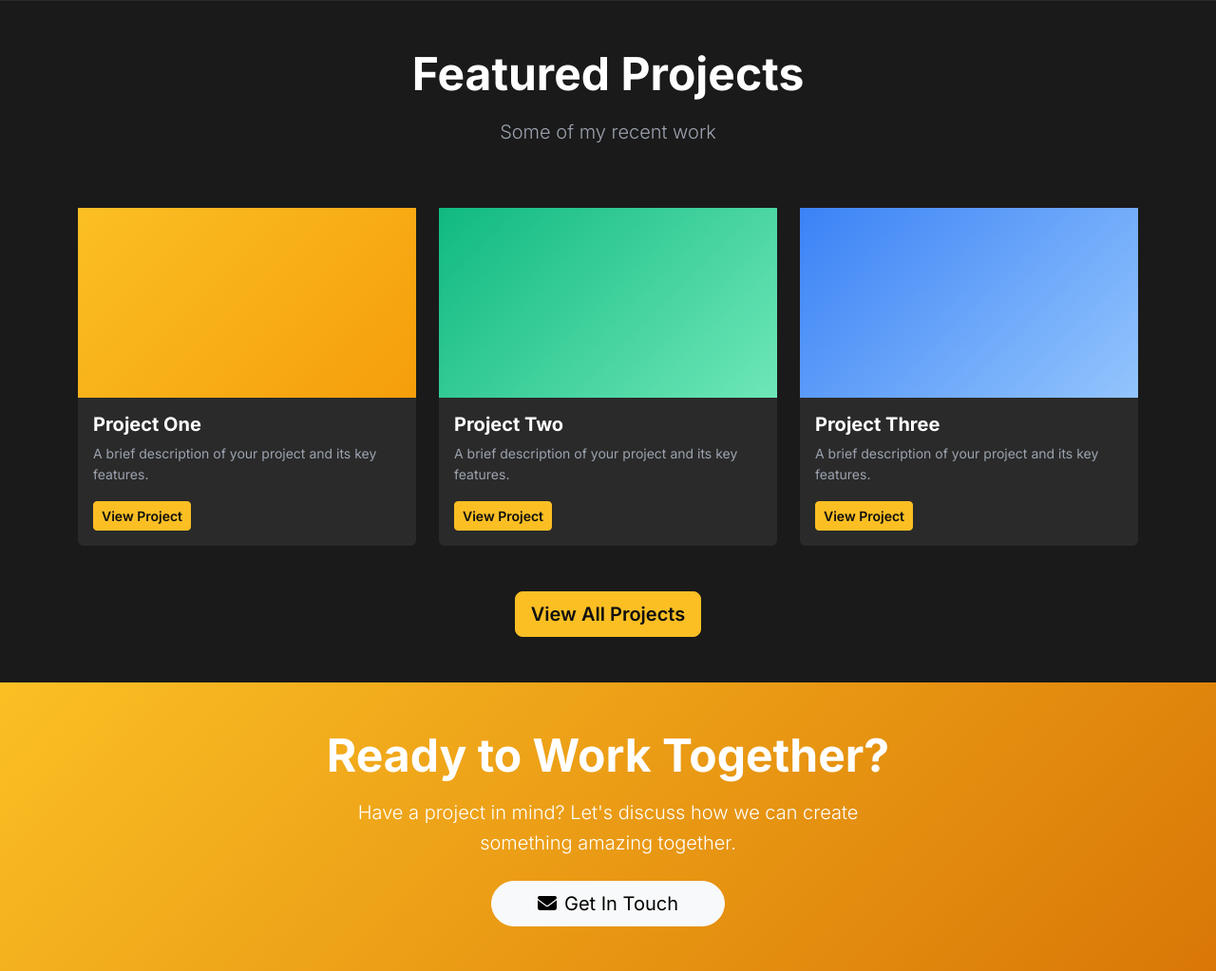
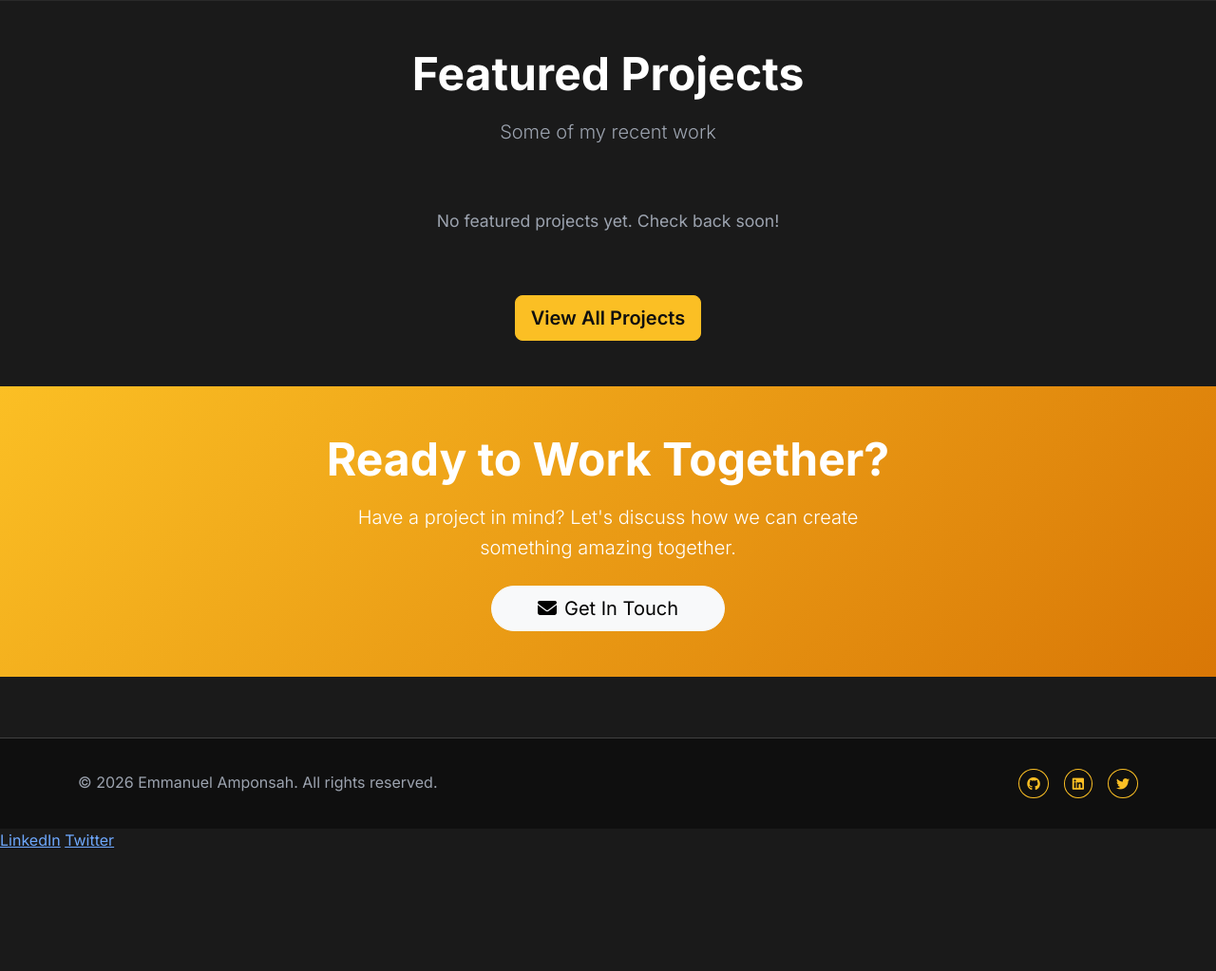
Before and after one commit to esparzar/portfolio_pro, a Flask app: page / in a window 1280 px wide. Shown: the part 1185-2208 px from the top of the page at 95% size. After the commit the page ends 2078 px from the top, so only its background shows below. Run offline with Flask 3, Linux system fonts and the light colour scheme; data that the repository does not hold is empty; some libraries are stand-ins or nearby versions.

Commit message:
fix: Display dynamic featured projects from database on homepage
- Replace hardcoded placeholder projects with dynamic featured_projects variable
- Featured projects now pull from database with WHERE featured = 1
- Add proper image handling with fallback gradient icon
- Display project title, description, technologies, and action links
- Add empty state message when no featured projects exist
- Include View and GitHub links for each project

```diff
--- a/app/templates/main/index.html
+++ b/app/templates/main/index.html
@@ -113,36 +113,48 @@
             </div>
         </div>
         <div class="row g-4">
-            <div class="col-lg-4">
-                <div class="card border-0 h-100" style="background: var(--light-bg);">
-                    <div style="background: linear-gradient(135deg, #fbbf24 0%, #f59e0b 100%); height: 200px;"></div>
-                    <div class="card-body">
-                        <h5 class="card-title fw-bold">Project One</h5>
-                        <p class="card-text small" style="color: var(--text-muted);">A brief description of your project and its key features.</p>
-                        <a href="#" class="btn btn-sm btn-primary">View Project</a>
+            {% if featured_projects %}
+                {% for project in featured_projects %}
+                <div class="col-lg-4">
+                    <div class="card border-0 h-100" style="background: var(--light-bg); transition: all 0.3s ease;">
+                        {% if project.featured_image %}
+                        <img src="{{ url_for('static', filename='images/' + project.featured_image) }}" alt="{{ project.title }}" style="height: 200px; object-fit: cover;">
+                        {% else %}
+                        <div style="background: linear-gradient(135deg, #fbbf24 0%, #f59e0b 100%); height: 200px; display: flex; align-items: center; justify-content: center;">
+                            <i class="fas fa-code fa-3x" style="color: rgba(255, 255, 255, 0.6);"></i>
+                        </div>
+                        {% endif %}
+                        <div class="card-body">
+                            <h5 class="card-title fw-bold">{{ project.title }}</h5>
+                            <p class="card-text small" style="color: var(--text-muted);">{{ project.short_description or project.description[:100] }}</p>
+                            {% if project.technologies %}
+                            <div class="mb-3">
+                                <small style="color: #fbbf24;">
+                                    {{ project.technologies }}
+                                </small>
+                            </div>
+                            {% endif %}
+                            <div class="d-flex gap-2">
+                                {% if project.project_url %}
+                                <a href="{{ project.project_url }}" target="_blank" class="btn btn-sm btn-primary flex-grow-1">
+                                    <i class="fas fa-external-link-alt me-1"></i>View
+                                </a>
+                                {% endif %}
+                                {% if project.github_url %}
+                                <a href="{{ project.github_url }}" target="_blank" class="btn btn-sm btn-outline-light flex-grow-1">
+                                    <i class="fab fa-github me-1"></i>Code
+                                </a>
+                                {% endif %}
+                            </div>
+                        </div>
                     </div>
                 </div>
-            </div>
-            <div class="col-lg-4">
-                <div class="card border-0 h-100" style="background: var(--light-bg);">
-                    <div style="background: linear-gradient(135deg, #10b981 0%, #6ee7b7 100%); height: 200px;"></div>
-                    <div class="card-body">
-                        <h5 class="card-title fw-bold">Project Two</h5>
-                        <p class="card-text small" style="color: var(--text-muted);">A brief description of your project and its key features.</p>
-                        <a href="#" class="btn btn-sm btn-primary">View Project</a>
-                    </div>
+                {% endfor %}
+            {% else %}
+                <div class="col-12 text-center">
+                    <p style="color: var(--text-muted); font-size: 1.1rem;">No featured projects yet. Check back soon!</p>
                 </div>
-            </div>
-            <div class="col-lg-4">
-                <div class="card border-0 h-100" style="background: var(--light-bg);">
-                    <div style="background: linear-gradient(135deg, #3b82f6 0%, #93c5fd 100%); height: 200px;"></div>
-                    <div class="card-body">
-                        <h5 class="card-title fw-bold">Project Three</h5>
-                        <p class="card-text small" style="color: var(--text-muted);">A brief description of your project and its key features.</p>
-                        <a href="#" class="btn btn-sm btn-primary">View Project</a>
-                    </div>
-                </div>
-            </div>
+            {% endif %}
         </div>
         <div class="text-center mt-5">
             <a href="{{ url_for('main.projects') }}" class="btn btn-primary btn-lg">View All Projects</a>
```
